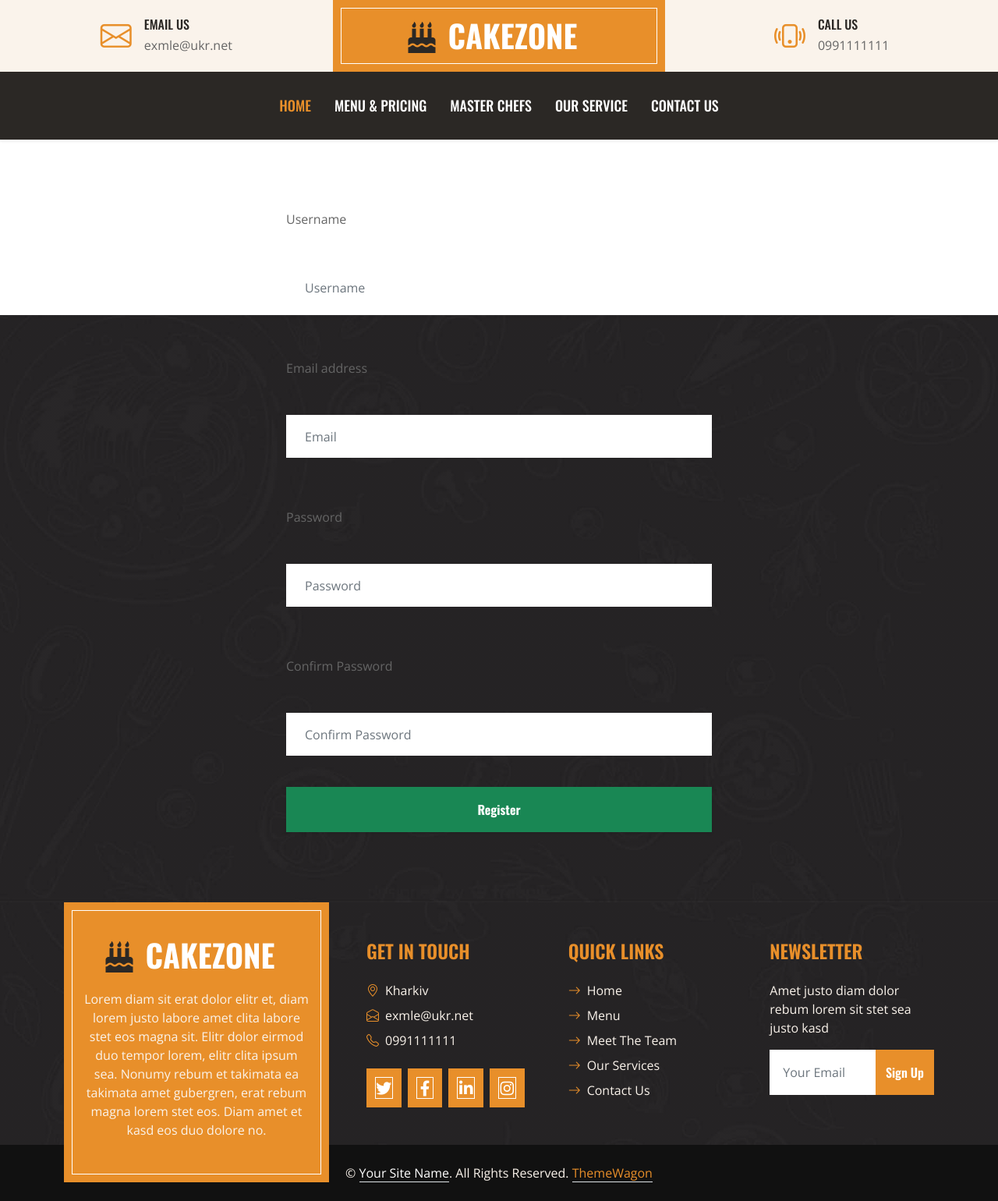
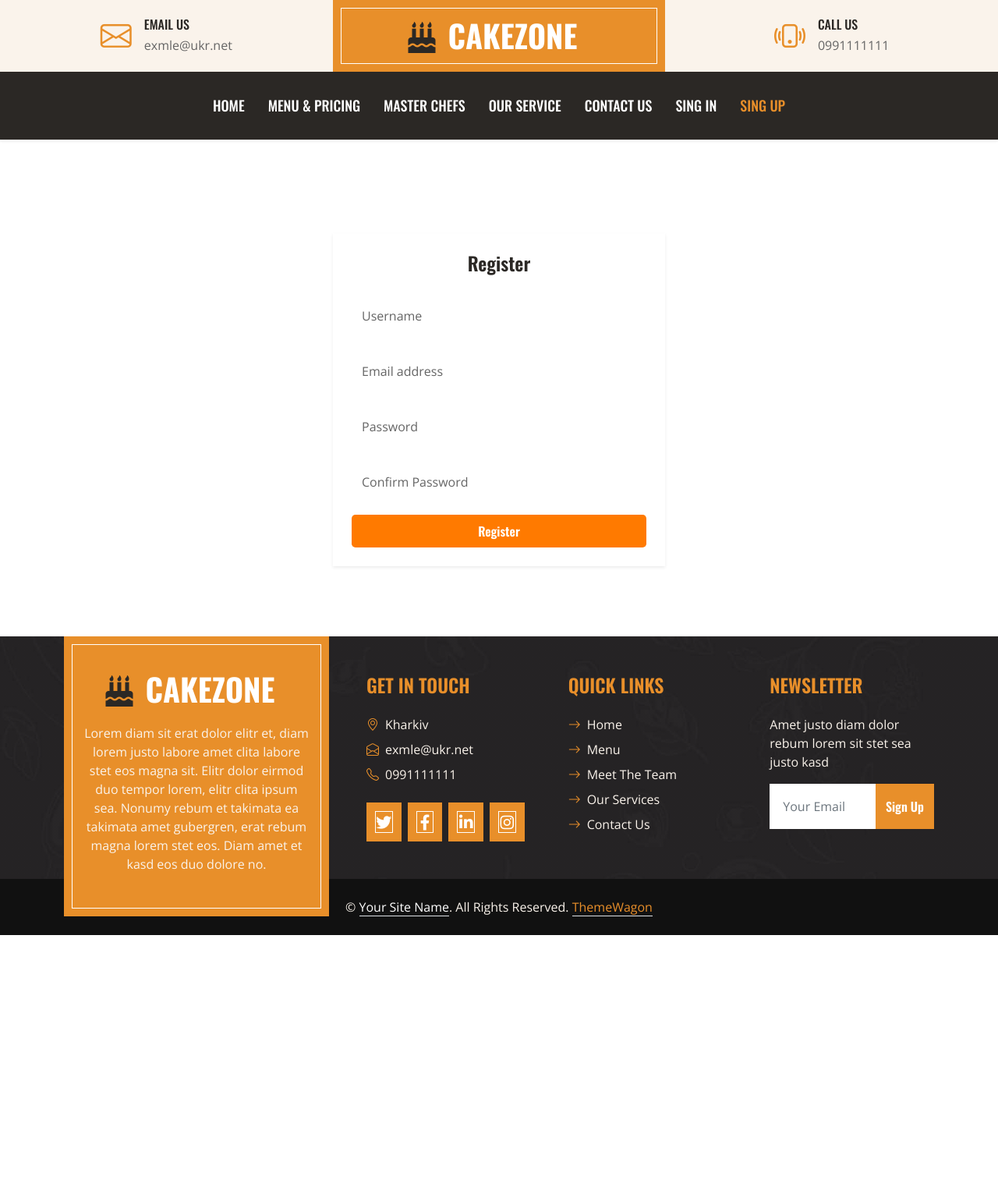
Before and after one commit to Kunaiev-Vladimir/My-Project_cakezone, a Django app: page /register/ in a window 1280 px wide. Shown: the whole page at 78% size. After the commit the page ends 1199 px from the top, so only its background shows below. Run offline with Django 5.2, Linux system fonts and the light colour scheme; data comes from the database, SQL or seed files in the repository; both versions use the stored data as it was after the commit; some libraries are stand-ins or nearby versions.

Commit message:
обновил проект 17_04_2026

```diff
--- a/account/templates/register.html
+++ b/account/templates/register.html
@@ -2,27 +2,46 @@
 
 {% block content %}
 
-    <div class="container-fluid contact position-relative px-5" style="margin-top: 90px;">
-        <div class="container">
-            <div class="row justify-content-center">
-                <div class="col-lg-6">
+<div class="container" style="margin-top: 120px; max-width: 450px;">
+    <div class="card shadow-sm border-0 rounded-4 p-4">
 
-                    <form method="post">
-                        {% csrf_token %}
-                            <div class="form error">{{ form.non_field_errors }}</div>
-                            <div class="row gy-4">
-                                {% for field in form %}
-                                    <p><label class="form-label" for="{{ field.id_for_label }}">{{ field.label }}</label></p>
-                                    <p>{{ field }}</p>
-                                    <div class="form-error">{{ field.errors }}</div>
-                                {% endfor %}
-                            </div>
-                            <div class="text-center"><button type="submit" class="btn btn-success w-100 py-3 rounded-4 shadow-sm fw-bold">Register</button></div>
-                    </form>
+        <h4 class="text-center mb-4">Register</h4>
+
+        <form method="post">
+            {% csrf_token %}
+
+            {% if form.non_field_errors %}
+                <div class="alert alert-danger py-2 text-center small">
+                    {{ form.non_field_errors }}
+                </div>
+            {% endif %}
+
+            {% for field in form %}
+                <div class="mb-3">
+
+                    <div class="form-floating">
+                        {{ field }}
+                        <label for="{{ field.id_for_label }}">{{ field.label }}</label>
+                    </div>
+
+                    {% if field.errors %}
+                        <div class="text-danger small mt-1 ps-1">
+                            {{ field.errors }}
+                        </div>
+                    {% endif %}
 
                 </div>
-            </div>
-        </div>
+            {% endfor %}
+
+            <button type="submit"
+                    class="btn w-100 py-2 rounded-3 text-white fw-semibold"
+                    style="background-color: #ff7a00;">
+                Register
+            </button>
+
+        </form>
+
     </div>
+</div>
 
 {% endblock %}
--- a/services/templates/services.html
+++ b/services/templates/services.html
@@ -12,7 +12,7 @@
                 {% for item in categories %}
 
                     <div class="col-lg-4 col-md-6">
-                        <div class="bg-primary border-inner text-center text-white p-5">
+                        <div class="bg-primary border-inner text-center text-white p-5 h-100 d-flex flex-column">
                         <h4 class="text-uppercase mb-3">{{ item.name }}</h4>
                         <p>{{ item.description }}</p>
                         <a class="text-uppercase text-dark" href="{% url 'menu:index' %}#tab-{{ item.pk }}">Read More <i class="bi bi-arrow-right"></i></a>
--- a/templates/nav.html
+++ b/templates/nav.html
@@ -8,11 +8,26 @@
         </button>
         <div class="collapse navbar-collapse" id="navbarCollapse">
             <div class="navbar-nav ms-auto mx-lg-auto py-0">
-                <a href="{% url 'home:index' %}" class="nav-item nav-link active">Home</a>
-                <a href="{% url 'menu:index' %}" class="nav-item nav-link">Menu & Pricing</a>
-                <a href="{% url 'masters:index' %}" class="nav-item nav-link">Master Chefs</a>
-				<a href="{% url 'services:index' %}" class="nav-item nav-link">Our Service</a>
-                <a href="{% url 'contacts:index' %}" class="nav-item nav-link">Contact Us</a>
+                <a href="{% url 'home:index' %}" class="nav-item nav-link {% if request.resolver_match.url_name == 'index' and request.resolver_match.app_name == 'home' %}active{% endif %}">Home</a>
+                <a href="{% url 'menu:index' %}" class="nav-item nav-link {% if request.resolver_match.app_name == 'menu' %}active{% endif %}">Menu & Pricing</a>
+                <a href="{% url 'masters:index' %}" class="nav-item nav-link {% if request.resolver_match.app_name == 'masters' %}active{% endif %}">Master Chefs</a>
+				<a href="{% url 'services:index' %}" class="nav-item nav-link {% if request.resolver_match.app_name == 'services' %}active{% endif %}">Our Service</a>
+                <a href="{% url 'contacts:index' %}" class="nav-item nav-link {% if request.resolver_match.app_name == 'contacts' %}active{% endif %}">Contact Us</a>
+
+                {% if user.is_authenticated %}
+
+                    <a href="{% url 'logout' %}" class="nav-item nav-link text-warning">Sing Out</a>
+
+                {% else %}
+
+                    <a href="{% url 'login' %}" class="nav-item nav-link {% if request.resolver_match.url_name == 'login' %}active{% endif %}">Sing in</a>
+                    <a href="{% url 'register' %}" class="nav-item nav-link {% if request.resolver_match.url_name == 'register' %}active{% endif %}">Sing up</a>
+
+                {% endif %}
+
+{#                <a href="{% url 'login' %}" class="nav-item nav-link">Sing in</a>#}
+{#                <a href="{% url 'register' %}" class="nav-item nav-link">Sing up</a>#}
+{#                <a href="{% url 'logout' %}" class="nav-item nav-link">Sing Out</a>#}
             </div>
         </div>
     </nav>
```
Also changed, not shown: account/templates/login.html (+21 -12 lines), db.sqlite3.
